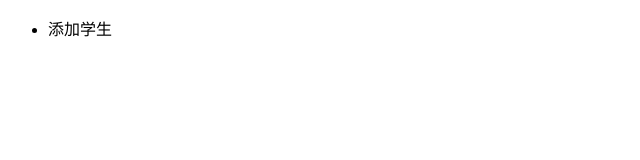
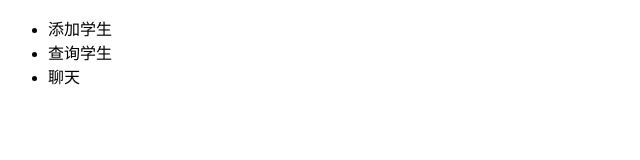
Before and after one commit to NaiveYuan/Student, a plain HTML site: page index.html in a window 1280 px wide. Shown: the whole page, without its empty margins (0-640 px from the left). Drawn offline with Linux system fonts and the light colour scheme.

Commit message:
完成查询

```diff
--- a/index.html
+++ b/index.html
@@ -8,7 +8,8 @@
 <body>
     <ul>
         <li>添加学生</li>
-
+        <li>查询学生</li>
+        <li>聊天</li>
     </ul>
 </body>
 </html>
```
